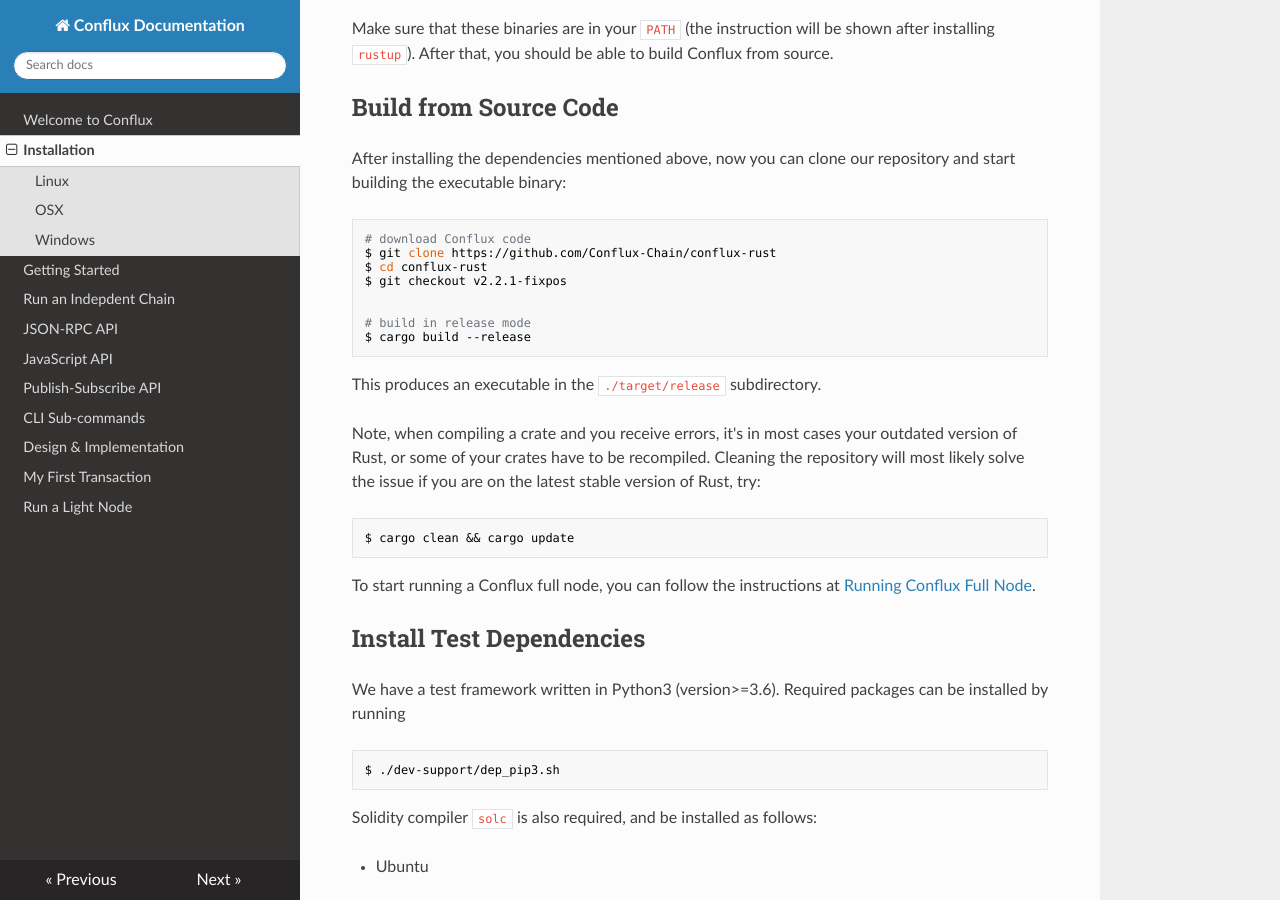
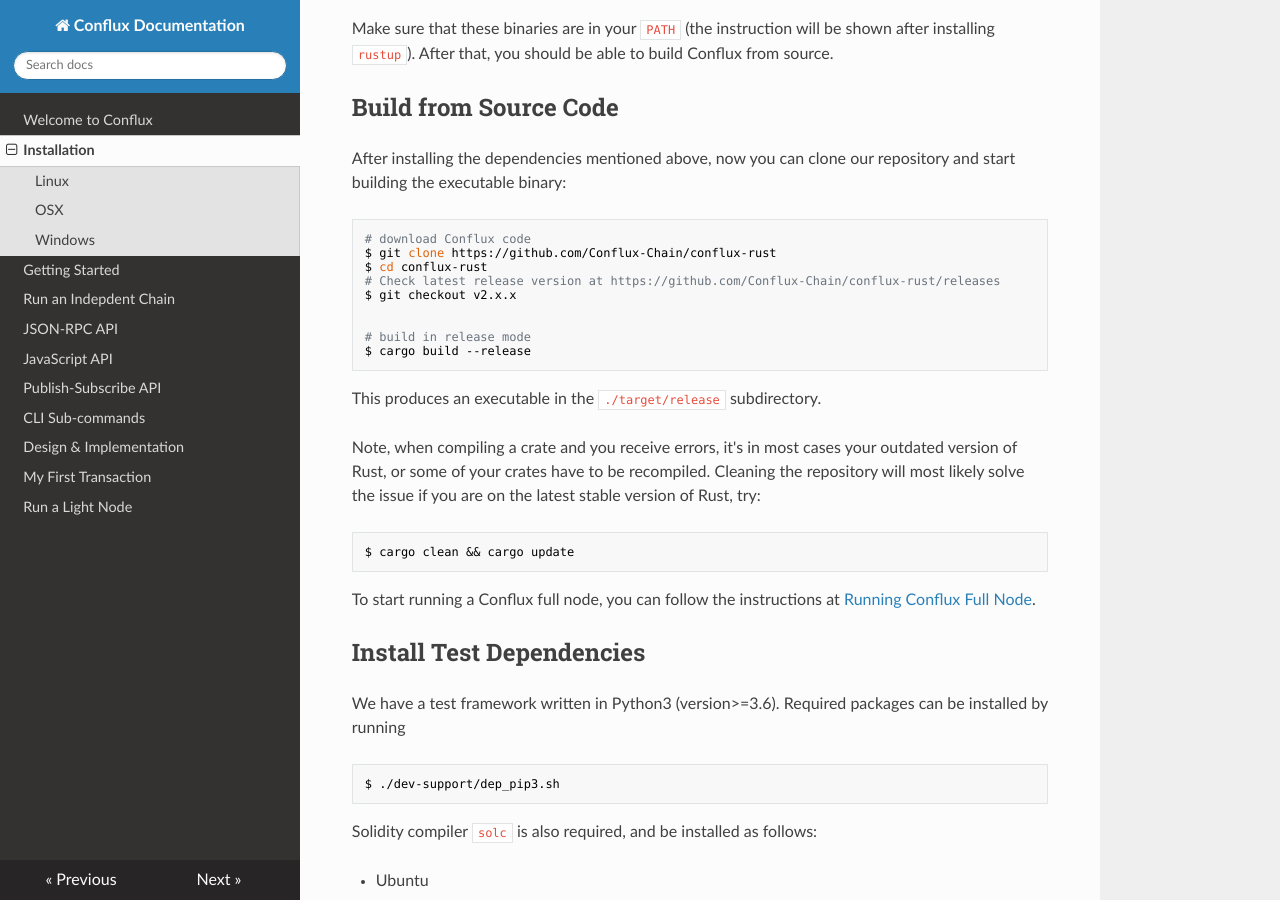
Before and after one commit to Conflux-Chain/conflux-doc, an MkDocs documentation site: the page built from docs/install.md, in a window 1280 px wide and 900 px high, scrolled down 1827 px. Built offline with MkDocs 1.6.1, drawn with Linux system fonts in a browser that asks for light colours; nearby versions of some CDN libraries; some of the changed lines change nothing that is shown; some of the changed text lies outside the part shown.

Commit message:
Update install.md
Update rustup version and conflux-rust version

````diff
--- a/docs/install.md
+++ b/docs/install.md
@@ -11,7 +11,7 @@
 
 ## Install Build Dependencies
 
-Conflux requires **Rust 1.62.0**, `clang`, and `sqlite` to build.
+Conflux requires **Rust 1.68.0**, `clang`, and `sqlite` to build.
 
 We recommend installing Rust through [rustup](https://www.rustup.rs/). If you don't already have `rustup` or `clang`, you can install them like this:
 
@@ -19,7 +19,7 @@
 
 ```
 $ curl --proto '=https' --tlsv1.2 -sSf https://sh.rustup.rs | sh
-$ rustup install 1.62.0
+$ rustup install 1.68.0
 ```
 
 Other dependencies including `clang`, `cmake (version >= 3.12)` and `sqlite (version >= 3.8.3)` can be installed with:
@@ -59,7 +59,7 @@
 
 ```
 $ curl https://sh.rustup.rs -sSf | sh
-$ rustup install 1.62.0
+$ rustup install 1.68.0
 ```
 
 You might need to install `brew` if you need to use it to install `clang`:
@@ -97,7 +97,8 @@
 # download Conflux code
 $ git clone https://github.com/Conflux-Chain/conflux-rust
 $ cd conflux-rust
-$ git checkout v2.2.1-fixpos
+# Check latest release version at https://github.com/Conflux-Chain/conflux-rust/releases
+$ git checkout v2.x.x
 
 
 # build in release mode
````
